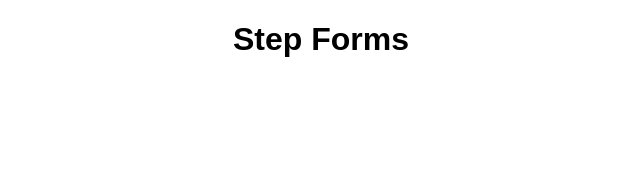
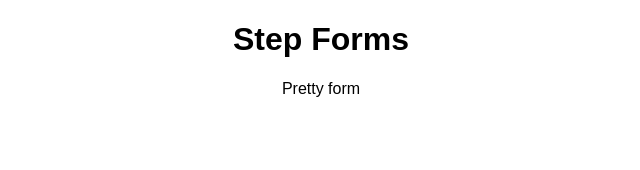
Before and after one commit to otinomz/Step-Forms, a React (Create React App) app: page / in a window 1280 px wide. Shown: the top 170 px of the page, without its empty margins (319-959 px from the left). Built offline with nearby package versions, Linux system fonts and the light colour scheme.

Commit message:
feat: setup and layout

```diff
--- a/src/App.js
+++ b/src/App.js
@@ -4,6 +4,7 @@ export default function App() {
   return (
     <div className="App">
       <h1>Step Forms</h1>
+      <p>Pretty form</p>
     </div>
   );
 }
```
Also changed, not shown: 1 other file (tests, documents, lock files or other folders).
